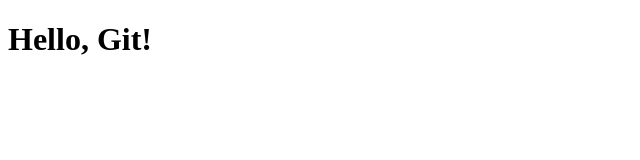
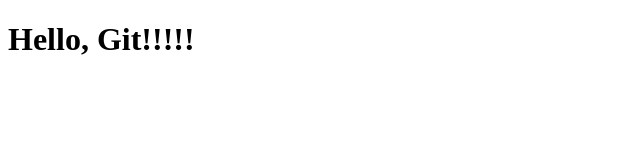
Before and after one commit to omerhussein9/git-lesson, a plain HTML site: page index.html in a window 1280 px wide. Shown: the full height of the page, 0-640 px from the left. Drawn offline with Linux system fonts and the light colour scheme.

Commit message:
Update index.html

```diff
--- a/index.html
+++ b/index.html
@@ -6,6 +6,6 @@
     <title>Document</title>
 </head>
 <body>
-    <h1>Hello, Git!</h1>
+    <h1>Hello, Git!!!!!</h1>
 </body>
 </html>
```
